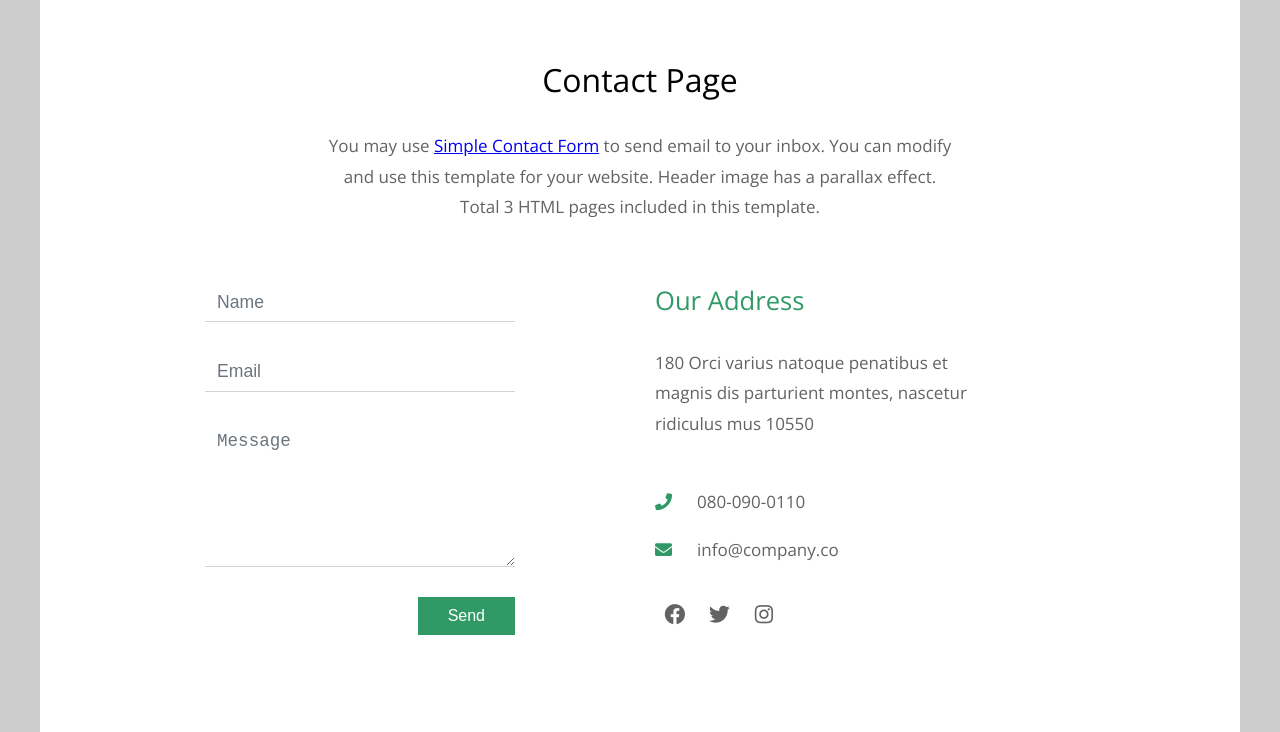
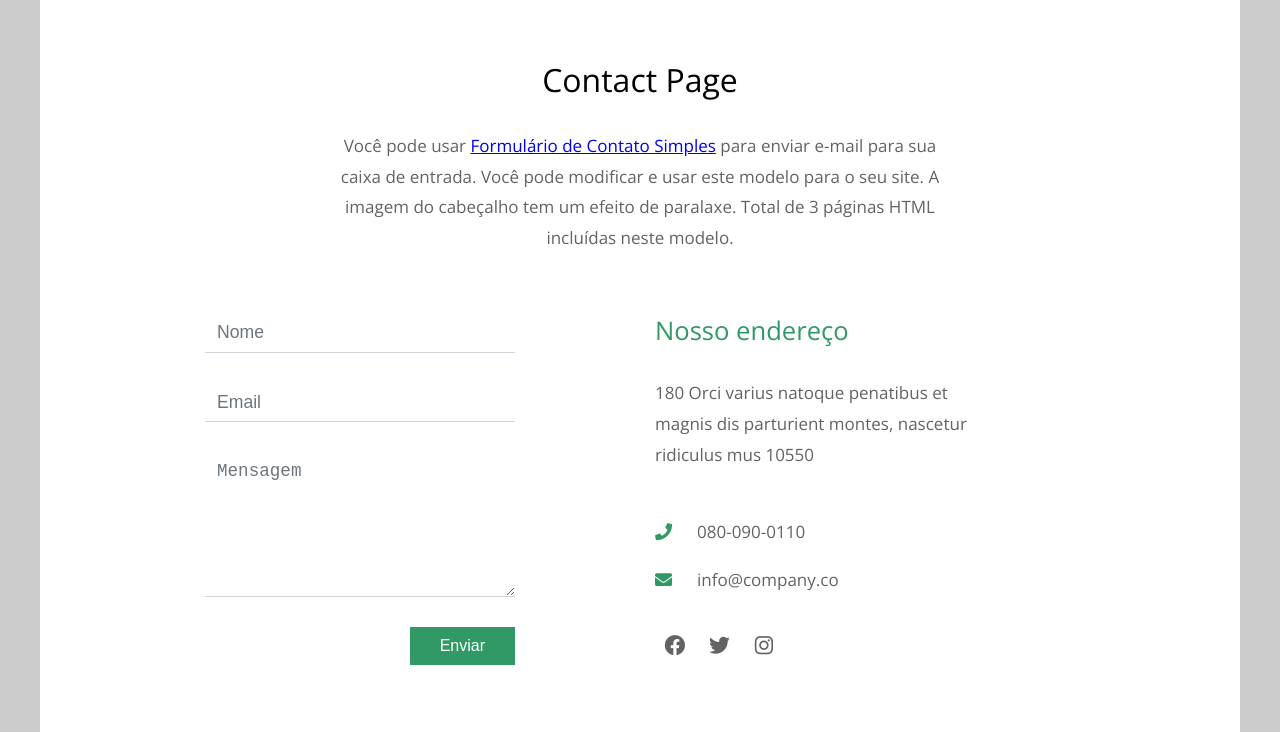
Before and after one commit to gabrielmaia3/gabrielmaia3.github.io, a plain HTML site: page contact.html in a window 1280 px wide. Shown: the part 462-1194 px from the top of the page. Drawn offline with nearby package versions, Linux system fonts and the light colour scheme; grey boxes are pictures that could not be loaded.

Commit message:
fix(edmjr-0005):Página de contato está em inglês
Closes #5

```diff
--- a/contact.html
+++ b/contact.html
@@ -48,7 +48,7 @@ https://templatemo.com/tm-539-simple-house
 		<main>
 			<header class="row tm-welcome-section">
 				<h2 class="col-12 text-center tm-section-title">Contact Page</h2>
-				<p class="col-12 text-center">You may use <a rel="nofollow" href="https://www.ltcclock.com/downloads/simple-contact-form/" target="_blank">Simple Contact Form</a> to send email to your inbox. You can modify and use this template for your website. Header image has a parallax effect. Total 3 HTML pages included in this template.</p>
+				<p class="col-12 text-center">Você pode usar <a rel="nofollow" href="https://www.ltcclock.com/downloads/simple-contact-form/" target="_blank">Formulário de Contato Simples</a> para enviar e-mail para sua caixa de entrada. Você pode modificar e usar este modelo para o seu site. A imagem do cabeçalho tem um efeito de paralaxe. Total de 3 páginas HTML incluídas neste modelo.</p>
 			</header>
 
 			<div class="tm-container-inner-2 tm-contact-section">
@@ -56,7 +56,7 @@ https://templatemo.com/tm-539-simple-house
 					<div class="col-md-6">
 						<form action="" method="POST" class="tm-contact-form">
 					        <div class="form-group">
-					          <input type="text" name="name" class="form-control" placeholder="Name" required="" />
+					          <input type="text" name="name" class="form-control" placeholder="Nome" required="" />
 					        </div>
 
 					        <div class="form-group">
@@ -64,19 +64,19 @@ https://templatemo.com/tm-539-simple-house
 					        </div>
 
 					        <div class="form-group">
-					          <textarea rows="5" name="message" class="form-control" placeholder="Message" required=""></textarea>
+					          <textarea rows="5" name="message" class="form-control" placeholder="Mensagem" required=""></textarea>
 					        </div>
 
 					        <div class="form-group tm-d-flex">
 					          <button type="submit" class="tm-btn tm-btn-success tm-btn-right">
-					            Send
+					            Enviar
 					          </button>
 					        </div>
 						</form>
 					</div>
 					<div class="col-md-6">
 						<div class="tm-address-box">
-							<h4 class="tm-info-title tm-text-success">Our Address</h4>
+							<h4 class="tm-info-title tm-text-success">Nosso endereço</h4>
 							<address>
 								180 Orci varius natoque penatibus et magnis dis parturient montes, nascetur ridiculus mus 10550
 							</address>
@@ -116,7 +116,7 @@ https://templatemo.com/tm-539-simple-house
 					<!-- FAQ -->
 					<div class="col-12 tm-faq">
 						<h2 class="text-center tm-section-title">FAQs</h2>
-						<p class="text-center">This section comes with Accordion tabs for different questions and answers about Simple House HTML CSS template. Thank you. #666</p>
+						<p class="text-center">Esta seção vem com guias Accordion para diferentes perguntas e respostas sobre o template CSS do Simple House HTML. Obrigada. #666</p>
 						<div class="tm-accordion">
 							<button class="accordion">1. Fusce eu lorem et dui #09C maximus varius?</button>
 							<div class="panel">
@@ -128,9 +128,9 @@ https://templatemo.com/tm-539-simple-house
 							  <p>Mauris euismod odio at commodo rhoncus. Maecenas nec interdum purus, sed auctor est. Sed eleifend urna nec diam consectetur, a aliquet turpis facilisis. Integer est sapien, sagittis vel massa vel, interdum euismod erat. Aenean sollicitudin nisi neque, efficitur posuere urna rutrum porta.</p>
 							</div>
 
-							<button class="accordion">3. Can I redistribute this template as a ZIP file?</button>
+							<button class="accordion">3. Posso redistribuir este modelo como um arquivo ZIP?</button>
 							<div class="panel">
-							  <p>Redistributing this template as a downloadable ZIP file on any template collection site is strictly prohibited. You will need to <a href="https://templatemo.com/contact">contact TemplateMo</a> for additional permissions about our templates. Thank you.</p>
+							  <p>Redistribuir este modelo como um arquivo ZIP para download em qualquer site de coleção de modelos é estritamente proibido. Você vai precisar <a href="https://templatemo.com/contact">entre em contato com a TemplateMo</a> para permissões adicionais sobre nossos modelos. Obrigada.</p>
 							</div>
 
 							<button class="accordion">4. Ut ac erat sit amet neque efficitur faucibus et in lectus?</button>
```
